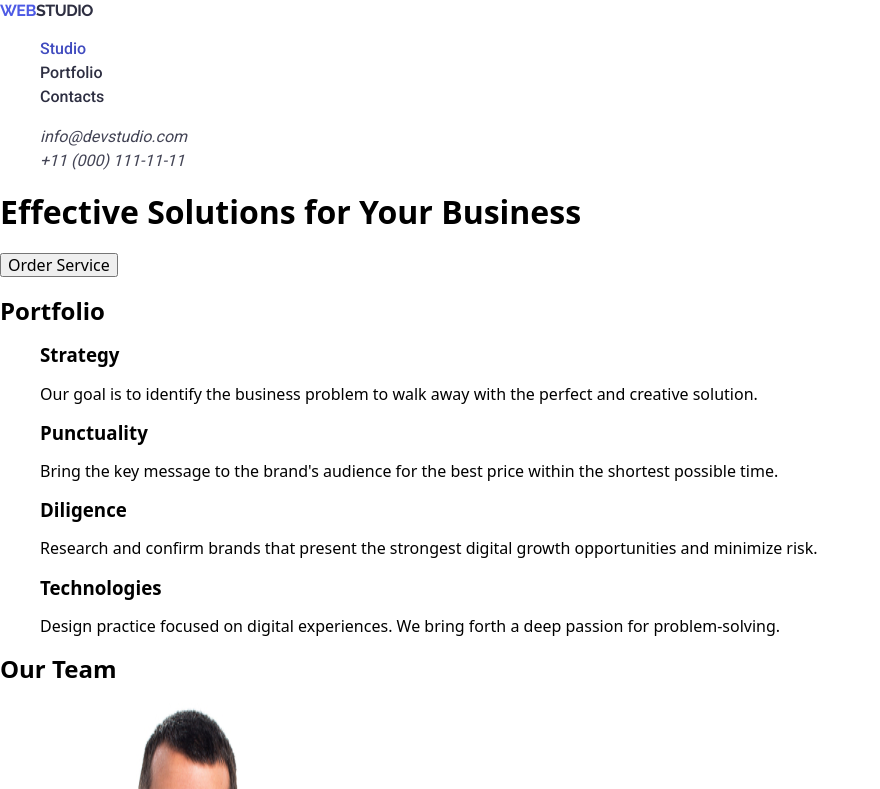
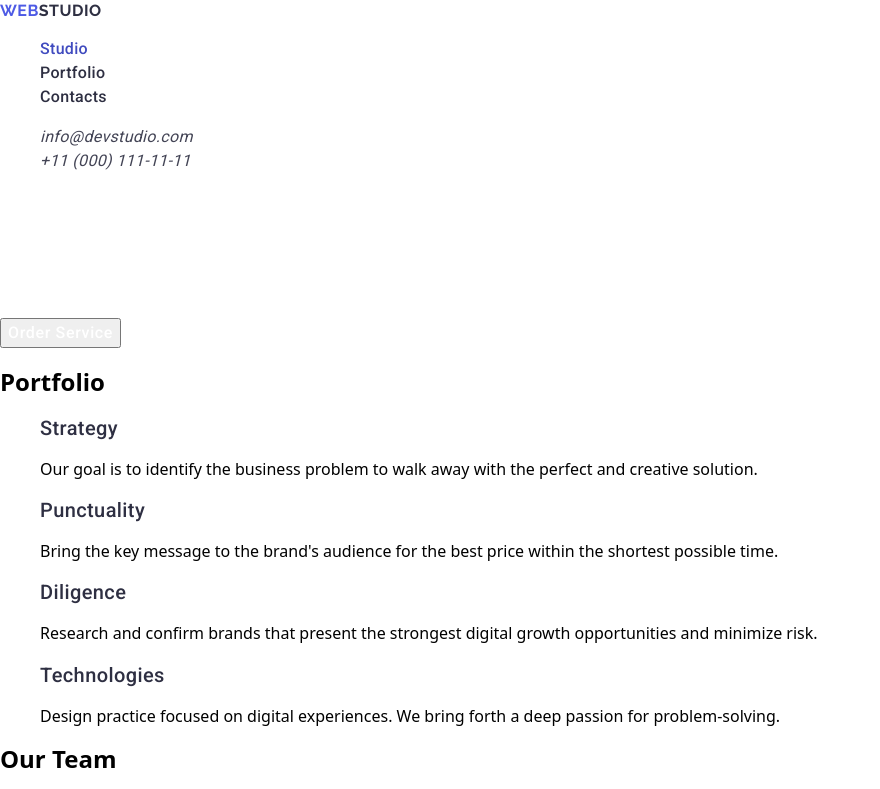
Before and after one commit to Maksim-kova/goit-markup-hw-02, a plain HTML site: page index.html in a window 1280 px wide. Shown: the top 789 px of the page, without its empty margins (0-880 px from the left). Drawn offline with nearby package versions, Linux system fonts and the light colour scheme.

Commit message:
portfolio

```diff
--- a/css/styles.css
+++ b/css/styles.css
@@ -13,7 +13,7 @@ button{
     font-weight: 700;
     text-transform: uppercase;
     line-height: 21px;
-    letter-spacing: -0.03em;
+    letter-spacing: 0.03em;
     word-wrap: break-word;
     color: #4D5AE5;
     }
@@ -28,7 +28,7 @@ button{
              font-family:  'Roboto','Raleway', sans-serif;
             font-weight: 500;
             line-height: 1.5;
-            letter-spacing: -0,02;
+            letter-spacing: 0,02em;
             word-wrap: break-word;
              color: #2E2F42;
     }
@@ -37,25 +37,61 @@ button{
             font-family: 'Roboto', 'Raleway', sans-serif;
             font-weight: 500;
             line-height: 1.5;
-            letter-spacing: -0.02;
+            letter-spacing: 0.02em;
             word-wrap: break-word;
             color: #404BBF;
     }
     .menu-link{
-        color: #2E2F42;
             font-size: 16px;
              font-family: 'Roboto', 'Raleway', sans-serif;
             font-weight: 500;
             line-height: 1.5;
-            letter-spacing: -0.02;
+            letter-spacing: 0.02em;
             word-wrap: break-word;
+            color: #2E2F42;
     }
     .kontaks{
             font-size: 16px;
             font-family: 'Roboto', 'Raleway', sans-serif;
             font-weight: 400;
             line-height: 1.5;
-            letter-spacing: -0.02;
+            letter-spacing: 0.02em;
             word-wrap: break-word;
             color: #434455;
     }
+    /* -------girov------ */
+    .girov-van{
+            color: #434455;
+            font-size: 10px;
+            font-family: Roboto;
+            font-weight: 500;
+            text-transform: uppercase;
+    }
+    .girov-text{
+    font-size: 56px;
+    font-family: Roboto;
+    font-weight: 700;
+    line-height: 0.93;
+    letter-spacing: 0.02em;
+    word-wrap: break-word;
+    color: white;
+    }
+    .button{
+            font-size: 16px;
+            font-family: Roboto;
+            font-weight: 500;
+            line-height: 1.5;
+            letter-spacing: 0.04em;
+            word-wrap: break-word;
+            color: white;
+    }
+    /* -------1 secion----- */
+    .portfoio-main{
+        font-size: 20px;
+        font-family: Roboto;
+        font-weight: 500;
+        line-height: 24px;
+        letter-spacing: 0.40px;
+        word-wrap: break-word;
+        color: #2E2F42;
+    }
--- a/index.html
+++ b/index.html
@@ -19,7 +19,7 @@
            <nav class="main-nav">
             <a class="logo" href="/index.html">Web<span class="logo-span">Studio</span></a>
             <ul class="menu">
-                <li class="menu-item"><a class="menu-link " href=""><samp class="samp-stud">Studio</samp></a></li>
+                <li class="menu-item"><a class="menu-link " href="./index.html"><samp class="samp-stud">Studio</samp></a></li>
                 <li class="menu-item"><a class="menu-link " href="">Portfolio</a></li>
                 <li class="menu-item"><a class="menu-link " href="">Contacts</a></li>
              </ul>
@@ -37,35 +37,35 @@
         </header>
     <main>
         <!-- herov section -->
-        <sectionc class="">
-             <h1>Effective Solutions for Your Business </h1>
-            <button type="button">Order Service</button>
-        </sectionc>
+        <section class="girov-van">
+             <h1 class="girov-text">Effective Solutions for Your Business </h1>
+            <button class="button">Order Service</button>
+        </section>
         <!-- SECTION_1 -->
-        <section>
-            <h2>Portfolio</h2>
+        <section class="portfolio">
+            <h2 class="portfolio-taitel">Portfolio</h2>
             <ul>
                <li>
-            <h3>Strategy</h3>
+            <h3 class="portfoio-main">Strategy</h3>
             <p>
             Our goal is to identify the business
             problem to walk away with the perfect and creative solution.
            </p>
                </li>
                <li>
-        <h3>Punctuality</h3>
+        <h3 class="portfoio-main">Punctuality</h3>
             <p>
             Bring the key message to the brand's audience for the best price within the shortest possible time.
            </p>
               </li>
                <li>
-        <h3>Diligence</h3>
+        <h3 class="portfoio-main">Diligence</h3>
             <p>
             Research and confirm brands that present the strongest digital growth opportunities and minimize risk.
            </p>
                </li>
                 <li>
-           <h3>Technologies</h3>
+           <h3 class="portfoio-main">Technologies</h3>
             <p>
             Design practice focused on digital experiences. We bring forth a deep passion for problem-solving.
             </p>
```
